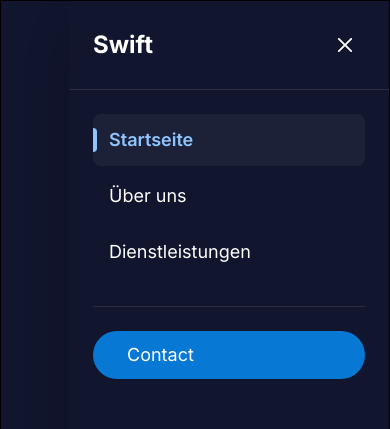
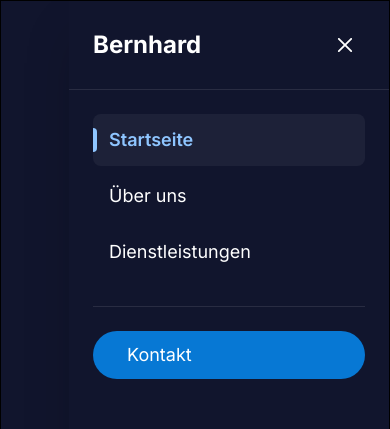
Before and after one commit to Mdsakib999/Logistics-development-2, a React (Vite) app: page / in a window 390 px wide. Both pictures are taken after a click on the button "Open menu". Shown: the top 429 px of the page. Built offline with nearby package versions, Linux system fonts and the light colour scheme.

Commit message:
mobile nav issue

```diff
--- a/src/components/Shared/Navbar.jsx
+++ b/src/components/Shared/Navbar.jsx
@@ -40,7 +40,7 @@ const Navbar = () => {
       <div className="max-w-7xl mx-auto px-4 py-4 flex items-center justify-between text-white">
         {/* Logo */}
         <Link
-          className="max-w-[220px] transition-colors duration-200"
+          className="max-w-[160px] md:max-w-[220px] transition-colors duration-200"
           to="/"
         >
          <img src={logoWhite} alt="" />
@@ -103,7 +103,7 @@ const Navbar = () => {
               to="/"
               onClick={() => setMenuOpen(false)}
             >
-              Swift
+              Bernhard
             </Link>
             <button
               aria-label="Close menu"
@@ -137,7 +137,7 @@ const Navbar = () => {
             {/* Mobile Contact Button */}
             <div className="pt-6 mt-6 border-t border-white/10">
               <Link to="/contact" onClick={() => setMenuOpen(false)}>
-                <Button buttonText="Contact" />
+                <Button buttonText="Kontakt" />
               </Link>
             </div>
           </div>
```
Also changed, not shown: 1 other file (tests, documents, lock files or other folders).
